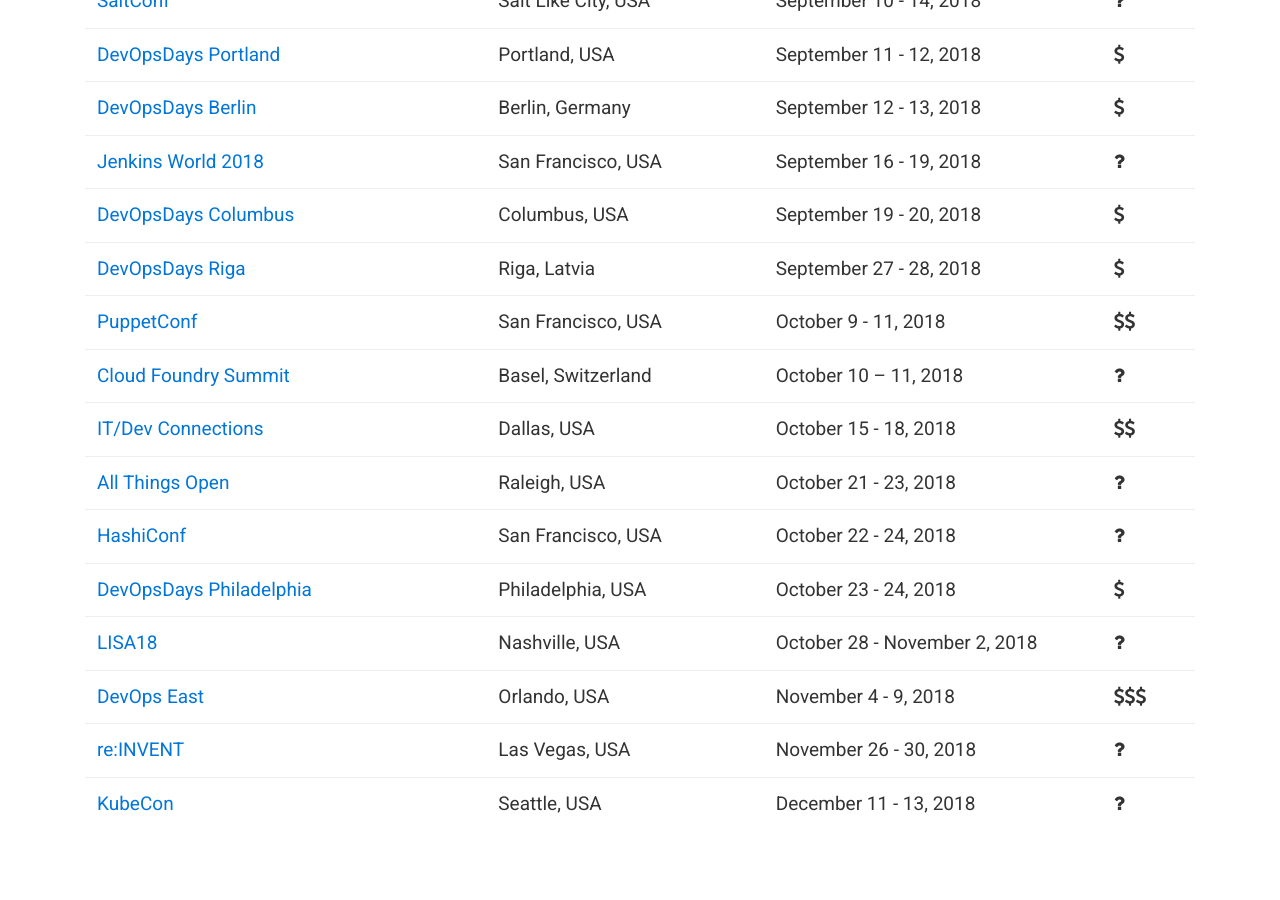
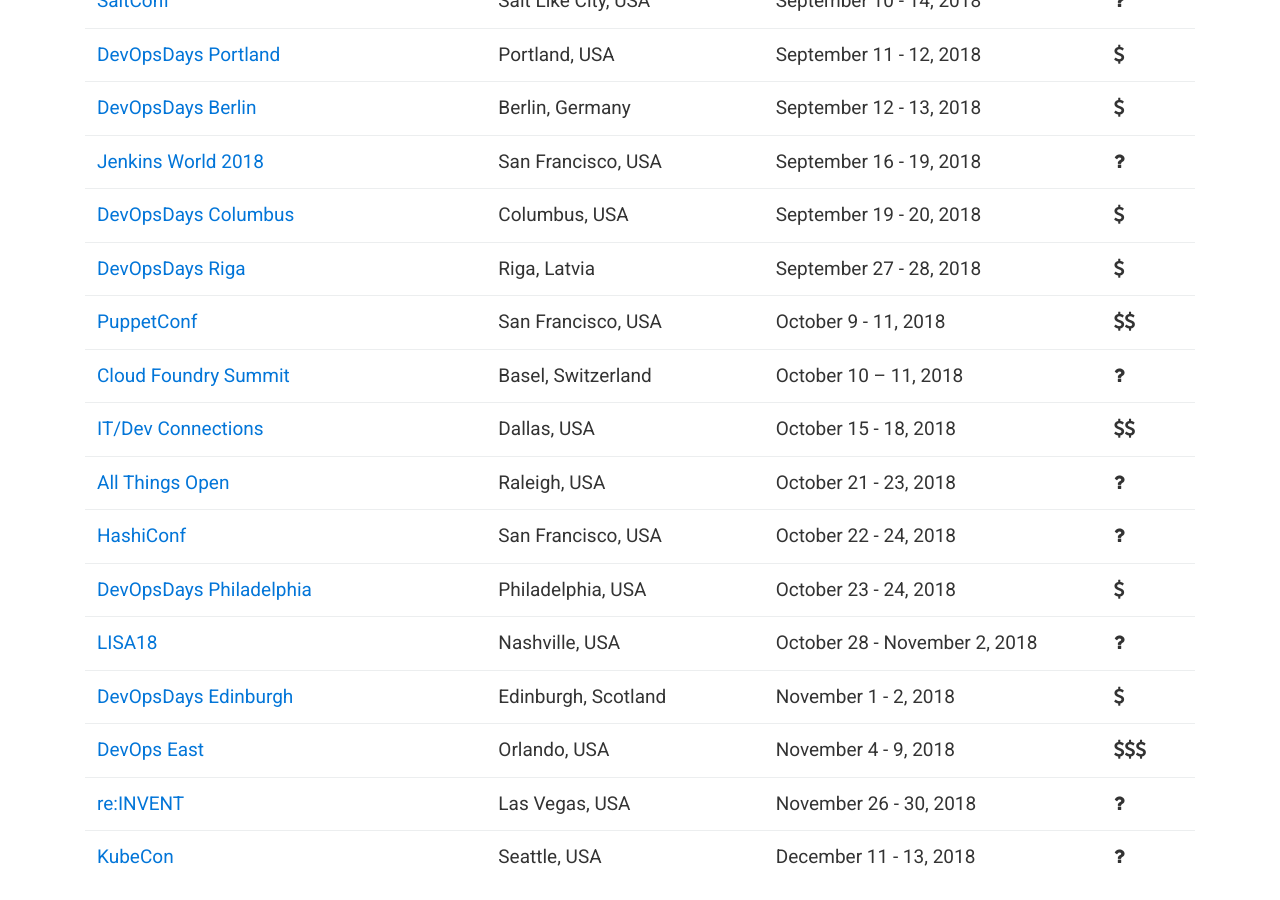
Before and after one commit to finspin/gotodevops.org, a Jekyll site: the page built from index.md, in a window 1280 px wide and 900 px high, scrolled down 3069 px. Built offline with Jekyll 4.4.1, drawn with Linux system fonts in a browser that asks for light colours; nearby versions of some CDN libraries; before the commit the page ends 3915 px from its top, so only the background shows below that.

Commit message:
DevOpsDays Edinburgh

```diff
--- a/_data/conferences.yml
+++ b/_data/conferences.yml
@@ -592,6 +592,15 @@
   start-date: 1540684800
   cost: unknown
 
+- name: DevOpsDays Edinburgh
+  url: https://www.devopsdays.org/events/2018-edinburgh
+  location:
+      city: Edinburgh
+      country: Scotland
+  date: November 1 - 2, 2018
+  start-date: 1541073600
+  cost: 1
+
 - name: DevOps East
   url: https://devopseast.techwell.com/
   location:
```
